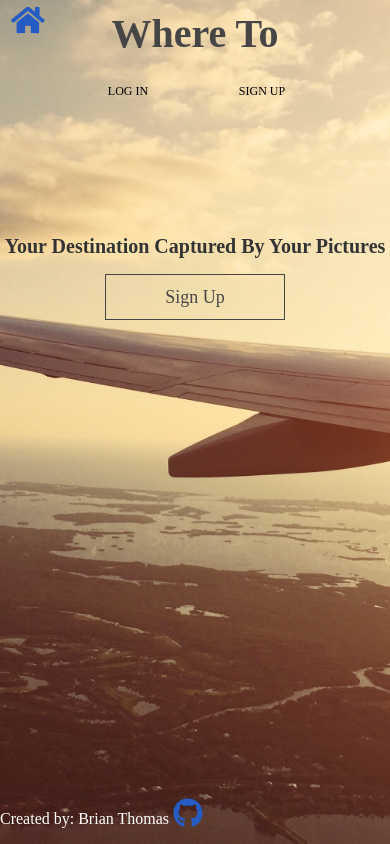
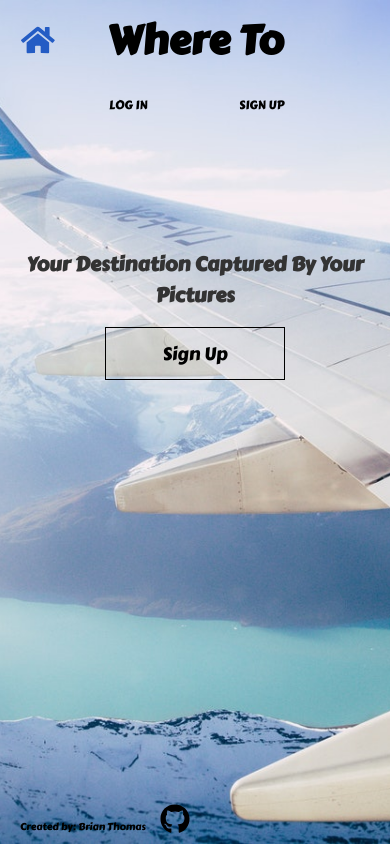
Before and after one commit to Bjthomas11/where-to-places, a website: page public/index.html in a window 390 px wide. Drawn offline with nearby package versions, Linux system fonts and the light colour scheme.

Commit message:
change bk img, font and demo account

```diff
--- a/public/index.html
+++ b/public/index.html
@@ -10,11 +10,11 @@
 	/>
 	<meta name="author" content="Brian Thomas" />
 	<meta name="viewport" content="width=device-width, minimum-scale=1" />
+	<link href="https://fonts.googleapis.com/css?family=Carter+One" rel="stylesheet">
 	<link rel="stylesheet" href="https://cdnjs.cloudflare.com/ajax/libs/font-awesome/4.7.0/css/font-awesome.min.css">
 	<link rel="stylesheet" href="style.css">
 	<script src="https://use.fontawesome.com/releases/v5.0.13/js/all.js" integrity="sha384-xymdQtn1n3lH2wcu0qhcdaOpQwyoarkgLVxC/wZ5q7h9gHtxICrpcaSUfygqZGOe" crossorigin="anonymous"></script>
 </head>
-
 <body>
 	<div class="container fade-in">
 		<div class="inner-container">
--- a/public/main.js
+++ b/public/main.js
@@ -49,7 +49,11 @@ function renderLoginPage() {
 					<input type="password" name="password" id="password" placeholder="Password" required>
 				</fieldset>
 				<button type="submit" class="js-login-button">Login</button>
-				<p>Don't have an account? <a href="#" class ="nav-signup">Sign up</a></p>
+        <p>Don't have an account? <a href="#" class ="nav-signup">Sign up</a>
+        </p>
+        <p id="demo-note">Demo Account:
+        <br>Email: test@gmail.com
+        <br>Password: testing123</p>
 			</form>
 		</section> `;
 }
@@ -96,7 +100,7 @@ function renderSignupPage() {
 					<input type="password" name="password" id="password-confirm" placeholder="Confirm password" required >
 				</fieldset>
 				<button type="submit" class="js-signup-button">Sign up</button>
-				<p>Already have an account? <a href="#" class="nav-login">Log in</p></a>
+        <p>Already have an account? <a href="#" class="nav-login">Log in</p></a>
 			</form>
 		</section>
 	`;
--- a/public/style.css
+++ b/public/style.css
@@ -2,8 +2,9 @@
   box-sizing: border-box;
 }
 body {
+  font-family: "Carter One", cursive;
   margin: 0;
-  background: url("img/main-image.jpg") no-repeat center;
+  background: url(img/main-photo.jpeg) no-repeat center;
   background-size: cover;
   background-attachment: fixed;
 }
@@ -21,7 +22,7 @@ body {
 h1 {
   text-transform: capitalize;
   text-align: center;
-  color: #474646;
+  color: #000;
   margin-top: 10px;
   margin-bottom: 0px;
   font-size: 60px;
@@ -66,13 +67,13 @@ h1 {
 }
 .main-title {
   text-transform: capitalize;
-  color: #474646;
+  color: #000;
   padding-top: 150px;
   font-size: 40px;
   font-weight: 800;
 }
 .signup-button {
-  border: 1px #474646 solid;
+  border: 1px #000 solid;
   width: 209px;
   margin-left: auto;
   margin-right: auto;
@@ -82,7 +83,7 @@ h1 {
 .signup-button a {
   text-decoration: none;
   font-size: 30px;
-  color: #474646;
+  color: #000;
   text-transform: capitalize;
 }
 .signup-button a:hover {
@@ -131,7 +132,7 @@ input[type="password"] {
   font-size: 12px;
   border: 2px solid #245cc4;
   border-radius: 4px;
-  background-color: transparent;
+  /* background-color: transparent; */
   padding: 12px 20px;
   box-sizing: border-box;
   outline: none;
@@ -183,6 +184,15 @@ hr.style-two {
   font-size: 20px;
   color: #e60000;
   margin: 0 10px 0 10px;
+}
+a.nav-signup,
+a.nav-login {
+  color: #000;
+}
+a.nav-signup:hover,
+a.nav-login:hover {
+  color: #245cc4;
+  text-decoration: underline;
 }
 
 /* USER DASHBOARD*/
@@ -382,7 +392,7 @@ div.scrolltop {
 }
 
 /* SMALLER SCREENS */
-@media only screen and (max-width: 560px) {
+@media only screen and (max-width: 750px) {
   h1 {
     font-size: 40px;
   }
@@ -450,7 +460,7 @@ div.scrolltop {
     font-size: 20px;
   }
   .signup-button {
-    border: 1px #474646 solid;
+    border: 1px #000 solid;
     width: 180px;
     margin-left: auto;
     margin-right: auto;
@@ -460,7 +470,7 @@ div.scrolltop {
   .signup-button a {
     text-decoration: none;
     font-size: 18px;
-    color: #474646;
+    color: #000;
     text-transform: capitalize;
   }
   .signup-button a:hover {
@@ -560,6 +570,9 @@ div.scrolltop {
   div.edit-delete {
     margin-top: 10px;
   }
+  footer p {
+    font-size: 10px;
+  }
 }
 
 /*MEDIUM SIZE SCREENS*/
@@ -627,7 +640,8 @@ div.scrolltop {
 }
 
 footer p {
-  color: #fff;
+  margin-left: 20px;
+  color: #000;
 }
 
 .home-button {
@@ -641,10 +655,13 @@ div.home-button a {
   font-size: 22px;
 }
 .fa-home {
+  margin-top: 20px;
+  margin-left: 10px;
   font-size: 30px;
 }
 .fa-github {
-  color: #245cc4;
+  margin-left: 12px;
+  color: #000;
   font-size: 30px;
 }
 .fa-github:hover {
```
Also changed, not shown: public/img/main-image.jpg (deleted), public/img/main-photo.jpeg (added), 4 other files.
